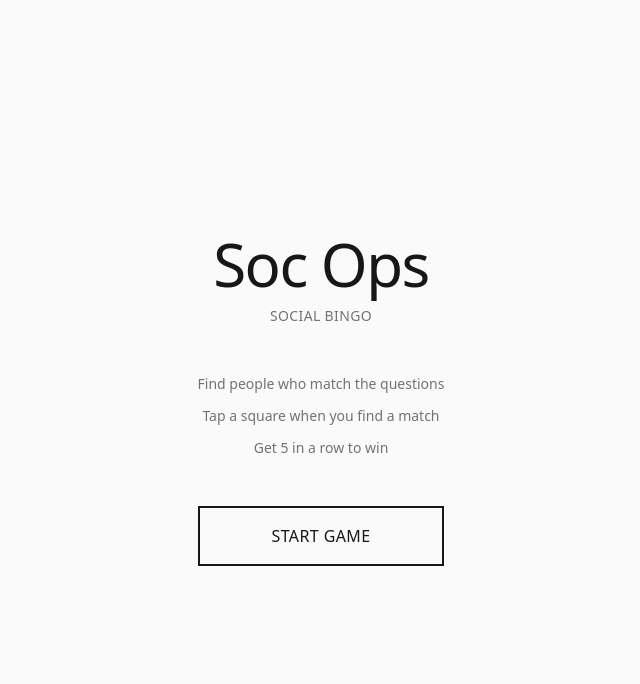
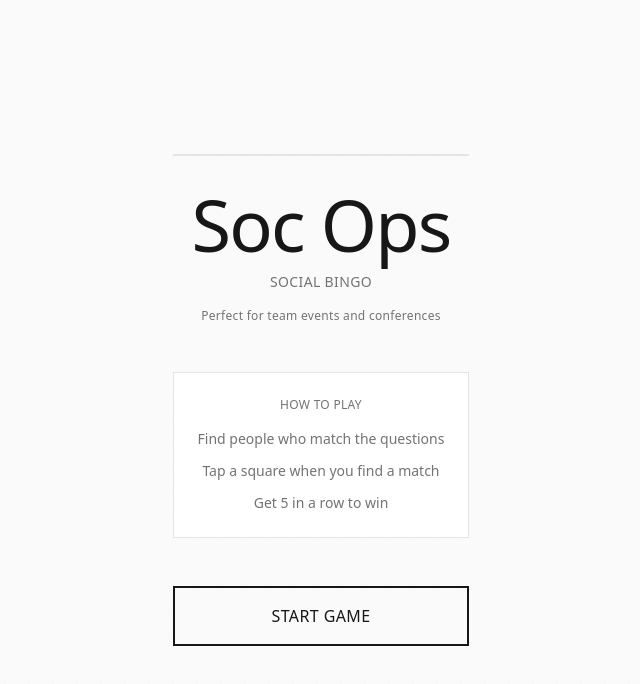
Before and after one commit to sl88jy/my-awesome-bingo, a React (Vite) app: page / in a window 1280 px wide. Shown: the top 684 px of the page, without its empty margins (319-959 px from the left). Built offline with nearby package versions, Linux system fonts and the light colour scheme.

Commit message:
Redesign StartScreen with geometric dot grid pattern background
Co-authored-by: sl88jy <40530317+sl88jy@users.noreply.github.com>

```diff
--- a/src/components/StartScreen.tsx
+++ b/src/components/StartScreen.tsx
@@ -4,17 +4,32 @@ interface StartScreenProps {
 
 export function StartScreen({ onStart }: StartScreenProps) {
   return (
-    <div className="flex flex-col items-center justify-center min-h-full p-8 bg-mono-bg">
-      <div className="text-center max-w-md space-y-12">
-        <div>
-          <h1 className="text-6xl font-light text-mono-text mb-3 tracking-tight">Soc Ops</h1>
-          <p className="text-sm text-mono-text-muted tracking-wide uppercase">Social Bingo</p>
+    <div className="relative flex flex-col items-center justify-center min-h-full p-8 bg-mono-bg overflow-hidden">
+      {/* Subtle geometric dot grid background pattern */}
+      <div
+        className="absolute inset-0 opacity-[0.15]"
+        style={{
+          backgroundImage: `radial-gradient(circle, #e5e5e5 1px, transparent 1px)`,
+          backgroundSize: '24px 24px',
+        }}
+      />
+
+      <div className="relative text-center max-w-md space-y-12">
+        {/* Title section with top border accent */}
+        <div className="border-t-2 border-mono-border pt-8">
+          <h1 className="text-7xl font-light text-mono-text mb-3 tracking-tight">Soc Ops</h1>
+          <p className="text-sm text-mono-text-muted tracking-wide uppercase mb-4">Social Bingo</p>
+          <p className="text-xs text-mono-text-muted tracking-wide">Perfect for team events and conferences</p>
         </div>
 
-        <div className="space-y-3 text-mono-text-muted text-sm">
-          <p>Find people who match the questions</p>
-          <p>Tap a square when you find a match</p>
-          <p>Get 5 in a row to win</p>
+        {/* Instructions section with border frame */}
+        <div className="border border-mono-border p-6 bg-mono-surface">
+          <p className="text-xs text-mono-text-muted tracking-wide uppercase mb-4">How to Play</p>
+          <div className="space-y-3 text-mono-text-muted text-sm">
+            <p>Find people who match the questions</p>
+            <p>Tap a square when you find a match</p>
+            <p>Get 5 in a row to win</p>
+          </div>
         </div>
 
         <button
```
